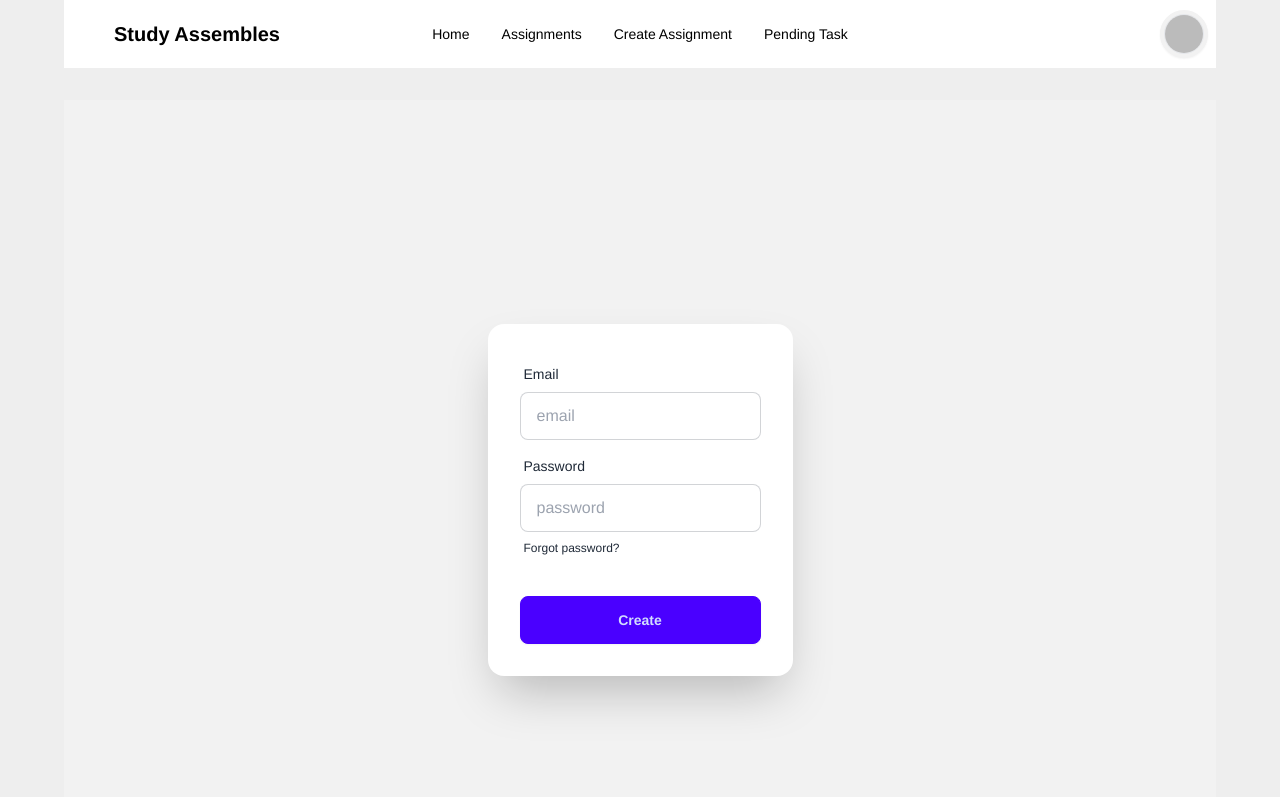
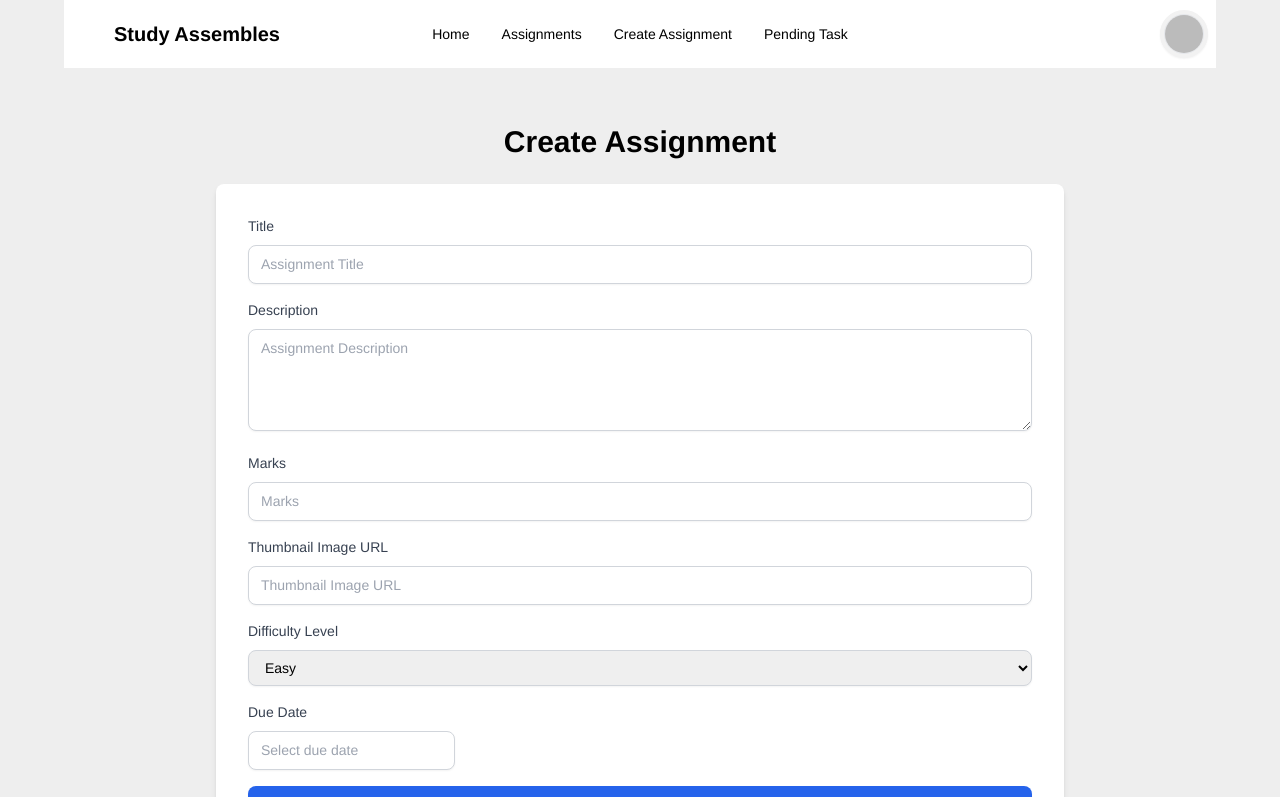
Before and after one commit to JAKUAN-AHMED/Study-Assembles-Client, a React (Vite) app: page /create in a window 1280 px wide. Shown: the top 797 px of the page. Built offline with nearby package versions, Linux system fonts and the light colour scheme; no server answers; sample sign-in values are in the browser's storage.

Commit message:
developed create assaignment section

```diff
--- a/package.json
+++ b/package.json
@@ -13,6 +13,7 @@
     "firebase": "^10.13.1",
     "prop-types": "^15.8.1",
     "react": "^18.3.1",
+    "react-datepicker": "^7.3.0",
     "react-dom": "^18.3.1",
     "react-icons": "^5.3.0",
     "react-simple-typewriter": "^5.0.1",
--- a/src/Pages/AssaignmentsForm/AssaignmentForm.jsx
+++ b/src/Pages/AssaignmentsForm/AssaignmentForm.jsx
@@ -1,48 +1,161 @@
+import { useState } from "react";
+import DatePicker from "react-datepicker";
+import "react-datepicker/dist/react-datepicker.css";
+import Swal from "sweetalert2";
+import Navbar from "../../Components/Navbar/Navbar";
 import Footer from "../../Components/Footer/Footer";
-import Navbar from "../../Components/Navbar/Navbar";
 
 const AssaignmentForm = () => {
+  const [title, setTitle] = useState("");
+  const [description, setDescription] = useState("");
+  const [marks, setMarks] = useState("");
+  const [thumbnailURL, setThumbnailURL] = useState("");
+  const [difficulty, setDifficulty] = useState("easy");
+  const [dueDate, setDueDate] = useState(null);
+
+  const handleSubmit = (e) => {
+    e.preventDefault();
+
+    // Replace with your actual form submission logic
+    // Example: axios.post("/api/assignments", { title, description, marks, thumbnailURL, difficulty, dueDate })
+
+    Swal.fire({
+      title: "Assignment Created Successfully",
+      icon: "success",
+    });
+
+    // Reset the form after submission
+    setTitle("");
+    setDescription("");
+    setMarks("");
+    setThumbnailURL("");
+    setDifficulty("easy");
+    setDueDate(null);
+  };
+
   return (
     <div>
       <Navbar></Navbar>
-        <div className="hero bg-base-200 min-h-screen mt-8 mb-8">
-          <div className="hero-content flex-col">
-
-            <div className="card bg-base-100 w-full max-w-sm shrink-0 shadow-2xl">
-              <form className="card-body">
-                <div className="form-control">
-                  <label className="label">
-                    <span className="label-text">Email</span>
+      <div className="max-w-4xl mx-auto p-6 mt-8 mb-8">
+        <h1 className="text-3xl font-bold mb-6 text-center">
+          Create Assignment
+        </h1>
+        <form
+          onSubmit={handleSubmit}
+          className="bg-white shadow-md rounded-lg p-8 space-y-4"
+        >
+          <div className="form-group">
+            <label
+              htmlFor="title"
+              className="block text-gray-700 font-medium mb-2"
+            >
+              Title
             </label>
             <input
-                    type="email"
-                    placeholder="email"
-                    className="input input-bordered"
+              id="title"
+              type="text"
+              value={title}
+              onChange={(e) => setTitle(e.target.value)}
+              className="w-full px-3 py-2 border border-gray-300 rounded-lg shadow-sm"
+              placeholder="Assignment Title"
               required
             />
           </div>
-                <div className="form-control">
-                  <label className="label">
-                    <span className="label-text">Password</span>
+          <div className="form-group">
+            <label
+              htmlFor="description"
+              className="block text-gray-700 font-medium mb-2"
+            >
+              Description
+            </label>
+            <textarea
+              id="description"
+              value={description}
+              onChange={(e) => setDescription(e.target.value)}
+              className="w-full px-3 py-2 border border-gray-300 rounded-lg shadow-sm"
+              placeholder="Assignment Description"
+              rows="4"
+              required
+            />
+          </div>
+          <div className="form-group">
+            <label
+              htmlFor="marks"
+              className="block text-gray-700 font-medium mb-2"
+            >
+              Marks
             </label>
             <input
-                    type="password"
-                    placeholder="password"
-                    className="input input-bordered"
+              id="marks"
+              type="number"
+              value={marks}
+              onChange={(e) => setMarks(e.target.value)}
+              className="w-full px-3 py-2 border border-gray-300 rounded-lg shadow-sm"
+              placeholder="Marks"
               required
             />
-                  <label className="label">
-                    <a href="#" className="label-text-alt link link-hover">
-                      Forgot password?
-                    </a>
+          </div>
+          <div className="form-group">
+            <label
+              htmlFor="thumbnailURL"
+              className="block text-gray-700 font-medium mb-2"
+            >
+              Thumbnail Image URL
             </label>
+            <input
+              id="thumbnailURL"
+              type="text"
+              value={thumbnailURL}
+              onChange={(e) => setThumbnailURL(e.target.value)}
+              className="w-full px-3 py-2 border border-gray-300 rounded-lg shadow-sm"
+              placeholder="Thumbnail Image URL"
+              required
+            />
           </div>
-                <div className="form-control mt-6">
-                  <button className="btn btn-primary">Create</button>
+          <div className="form-group">
+            <label
+              htmlFor="difficulty"
+              className="block text-gray-700 font-medium mb-2"
+            >
+              Difficulty Level
+            </label>
+            <select
+              id="difficulty"
+              value={difficulty}
+              onChange={(e) => setDifficulty(e.target.value)}
+              className="w-full px-3 py-2 border border-gray-300 rounded-lg shadow-sm"
+              required
+            >
+              <option value="easy">Easy</option>
+              <option value="medium">Medium</option>
+              <option value="hard">Hard</option>
+            </select>
+          </div>
+          <div className="form-group">
+            <label
+              htmlFor="dueDate"
+              className="block text-gray-700 font-medium mb-2"
+            >
+              Due Date
+            </label>
+            <DatePicker
+              id="dueDate"
+              selected={dueDate}
+              onChange={(date) => setDueDate(date)}
+              className="w-full px-3 py-2 border border-gray-300 rounded-lg shadow-sm"
+              placeholderText="Select due date"
+              required
+            />
+          </div>
+          <div className="form-group">
+            <button
+              type="submit"
+              className="w-full px-4 py-2 bg-blue-600 text-white font-bold rounded-lg shadow-sm hover:bg-blue-700"
+            >
+              Create Assignment
+            </button>
           </div>
         </form>
-            </div>
-          </div>
       </div>
       <Footer></Footer>
     </div>
```
Also changed, not shown: 1 other file (tests, documents, lock files or other folders). Lines whose indentation alone changed are shown as unchanged.
